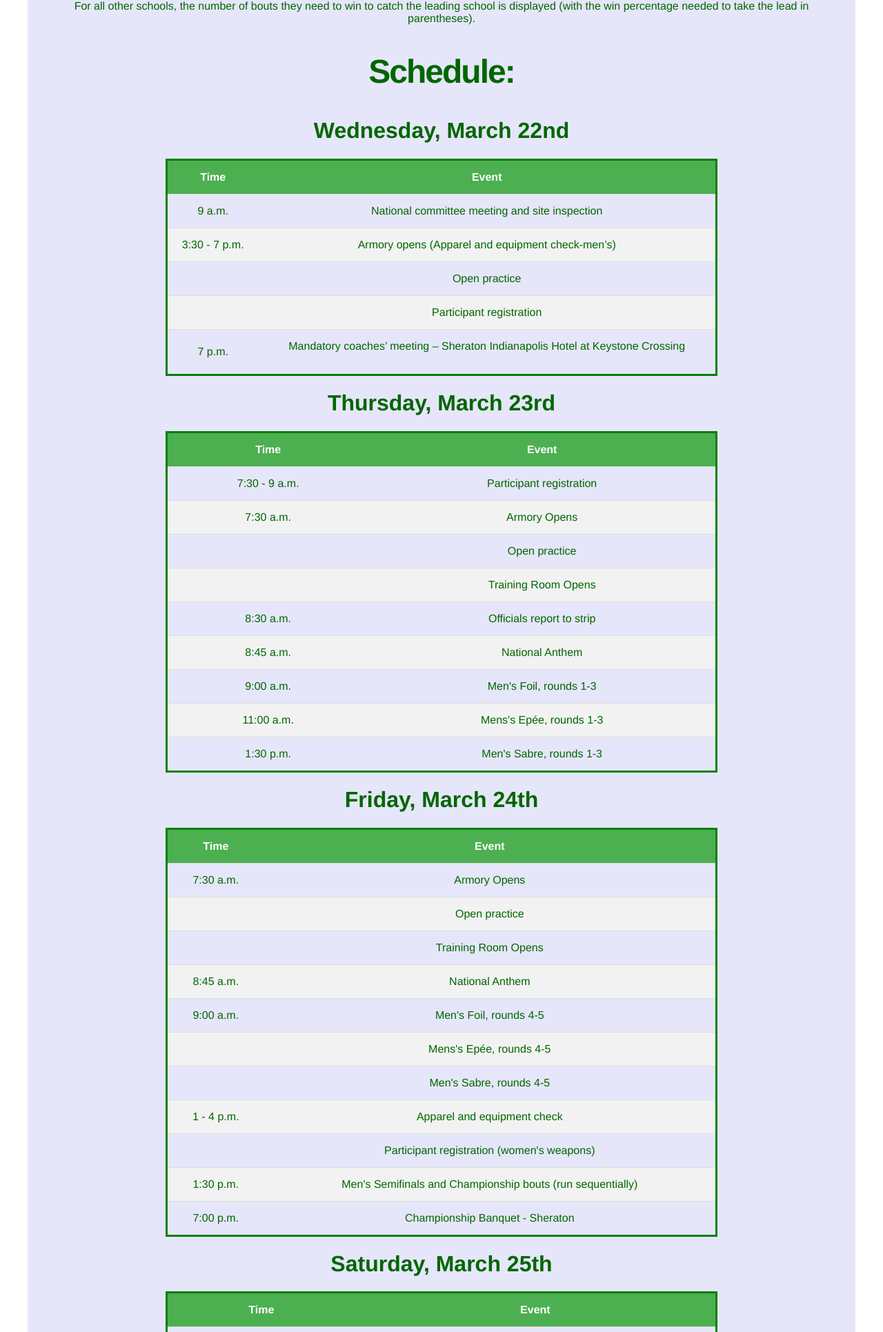
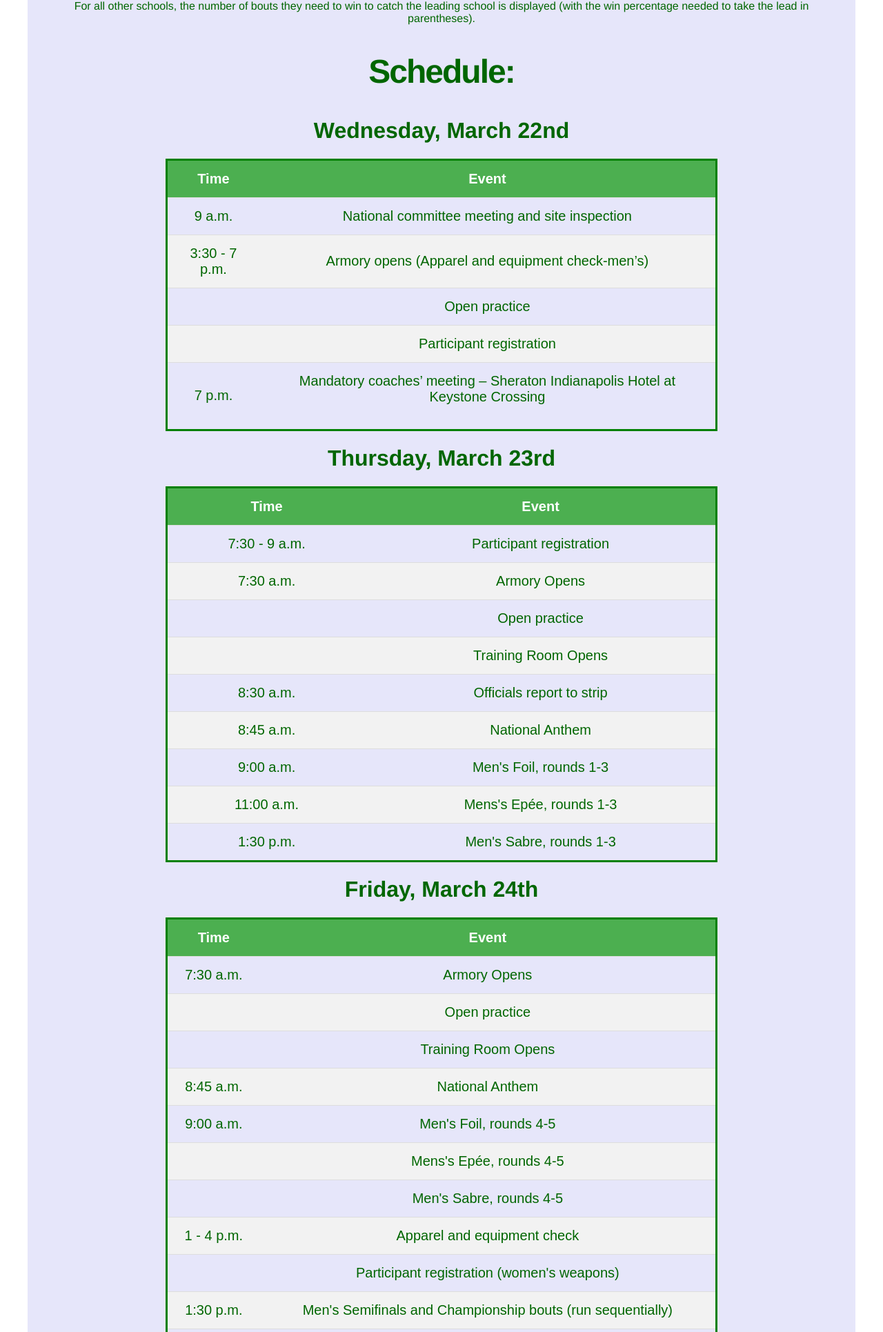
Before and after one commit to andrefisch/NCAA-Calculations, a Flask app: page /about/ in a window 1280 px wide. Shown: the part 1409-3340 px from the top of the page at 69% size. Run offline with Flask 2, Linux system fonts and the light colour scheme.

Commit message:
made table text bigger

```diff
--- a/static/css/main.css
+++ b/static/css/main.css
@@ -46,9 +46,10 @@ header h1.logo:hover {
  */
 
 table.center {
-    margin-left:auto;
-    margin-right:auto
+    margin-left: auto;
+    margin-right: auto;
     font-family: arial, sans-serif;
+    font-size: 20px;
     border-collapse: collapse;
     width: 800px;
 }
@@ -76,7 +77,7 @@ tr:nth-child(odd) {
  *  * Center the body content
  */
 
-@media (max-width: 600px) {
+@media (max-device-width: 600px) {
     body {
         position: absolute;
     }
```
